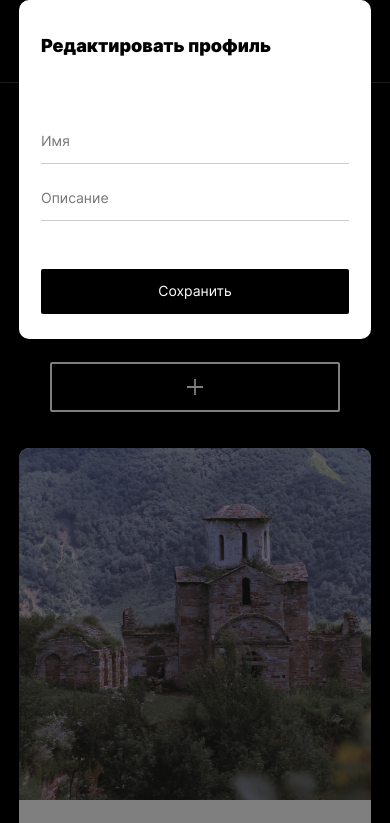
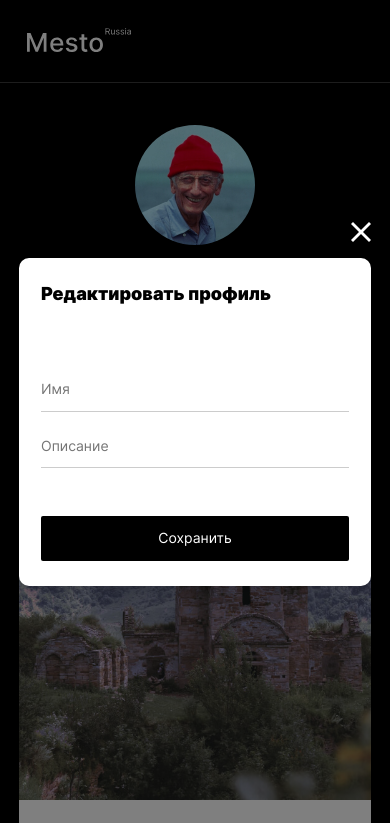
Before and after one commit to engoren/mesto-project, a plain HTML site: page index.html in a window 390 px wide. Shown: the top 823 px of the page. Drawn offline with Linux system fonts and the light colour scheme; files whose address does not match are found by name.

Commit message:
Проект Место

```diff
--- a/blocks/popup/__title/popup__title.css
+++ b/blocks/popup/__title/popup__title.css
@@ -6,12 +6,12 @@
   line-height: 1.21;
   color: #000000;
   padding: 0;
-  margin: 10px 0 43px;
+  margin: 0 0 43px;
 }
 
 @media screen and (max-width: 767px) {
   .popup__title {
-    margin: 10px 0 75px;
+    margin: 0 0 75px;
     font-size: 18px;
     line-height: 1.22;
   }
--- a/blocks/popup/popup.css
+++ b/blocks/popup/popup.css
@@ -1,5 +1,5 @@
 .popup {
-  /*display: none;*/
+  display: flex;
   position: fixed;
   z-index: 10;
   margin: 0;
```
